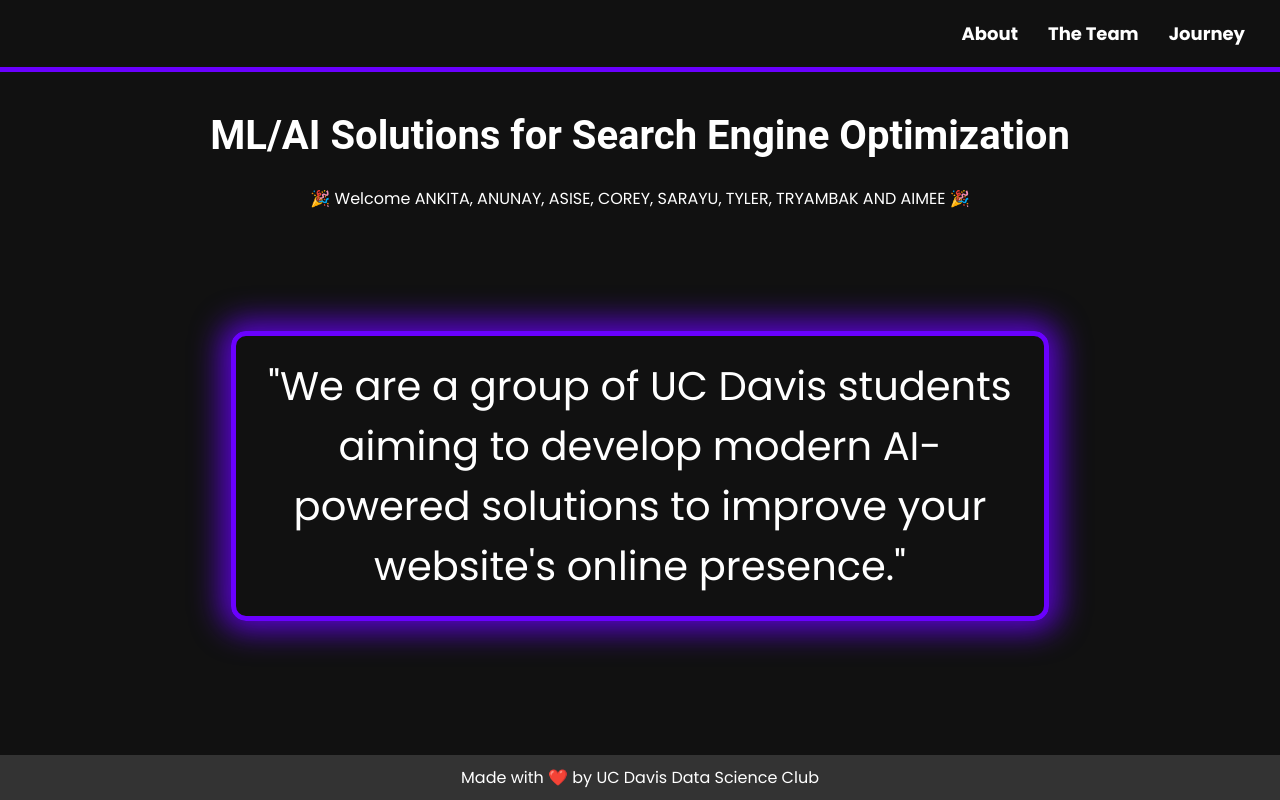
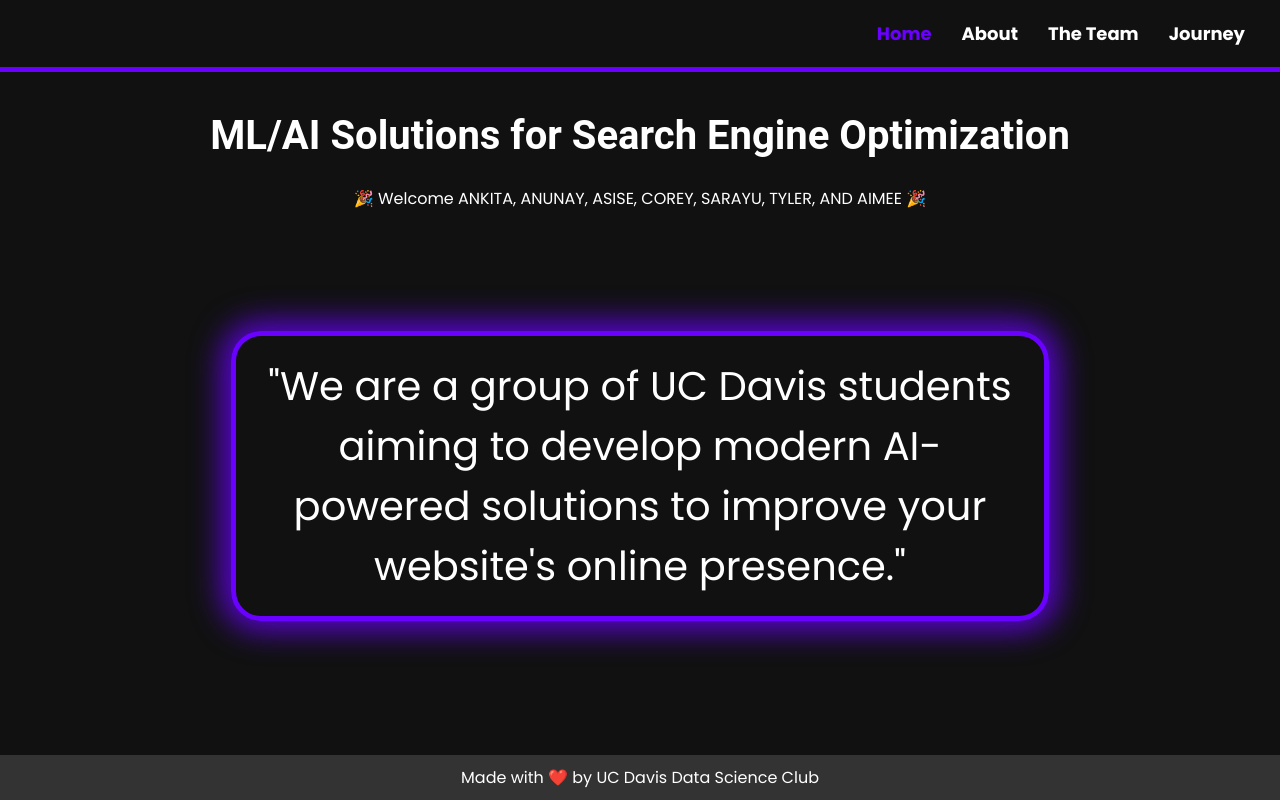
Before and after one commit to ayushmajumdar14/SEO2024, a Django app: page /home/ in a window 1280 px wide. Run offline with Django 4.2, Linux system fonts and the light colour scheme.

Commit message:
Update home.html

```diff
--- a/example/templates/home.html
+++ b/example/templates/home.html
@@ -33,6 +33,10 @@
                 nav a:hover {
                     color: #6A00FF; /* Change text color on hover */
                 }
+                nav a.current {
+                    color:#6A00FF
+                }
+
                 h1 {
                     text-align: center;
                     margin-top: 5vh;
@@ -50,7 +54,7 @@
                     margin: 15vh auto;  /* Bring the box down */
                     border: 5px solid #6A00FF; /* Purple border */
                     padding: 20px;
-                    border-radius: 15px;  /* Rounded corners */
+                    border-radius: 30px;  /* Rounded corners */
                     position: relative;
                     height: 30vh;  /* Increase the overall height */
                     display: flex;
@@ -58,11 +62,16 @@
                     justify-content: center;
                     align-items: center;
                     background: none; /* Remove background */
-                    transition: background 0.3s; /* Add transition effect */
+                    transition: border-radius 1s, box-shadow 0.7s;
                     box-shadow: 0px 0px 30px 10px rgba(106, 0, 255, 0.8);
                 }
                 .custom-text-container:hover {
-                    background: #6A00FF;
+                    /*background: #6A00FF;*/
+                    background-color: rgba(106, 0, 255, 0.2);
+                    transition: background 1s; /* Add transition effect */
+                    transition: border-radius 1s, box-shadow 0.7s;
+                    border-radius: 80px;
+                    box-shadow: 0px 0px 50px 30px rgba(106, 0, 255, 0.8);
                 }
                 .custom-text {
                     font-family: 'Poppins', sans-serif;
@@ -92,13 +101,14 @@
         <body>
             <header>
                 <nav>
+                    <a href="/home" class="current">Home</a>
                     <a href="/about">About</a>
                     <a href="/team">The Team</a>
                     <a href="/journey">Journey</a>
                 </nav>
             </header>
             <h1>ML/AI Solutions for Search Engine Optimization</h1>
-            <p>🎉 Welcome ANKITA, ANUNAY, ASISE, COREY, SARAYU, TYLER, TRYAMBAK AND AIMEE 🎉</p>
+            <p>🎉 Welcome ANKITA, ANUNAY, ASISE, COREY, SARAYU, TYLER, AND AIMEE 🎉</p>
             <div class="custom-text-container">
                 <p class="custom-text">"We are a group of UC Davis students aiming to develop modern AI-powered solutions to improve your website's online presence."</p>
             </div>
```
